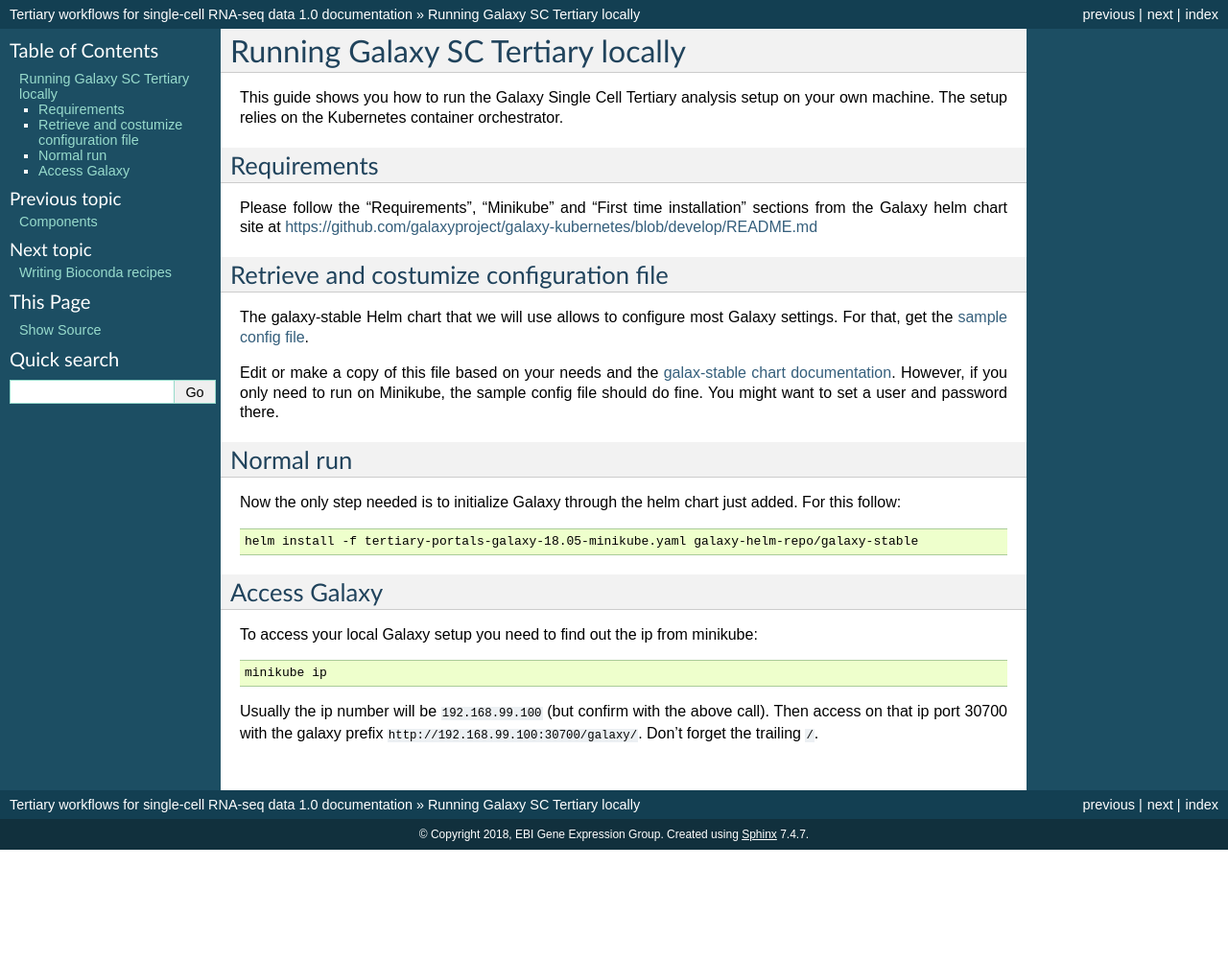
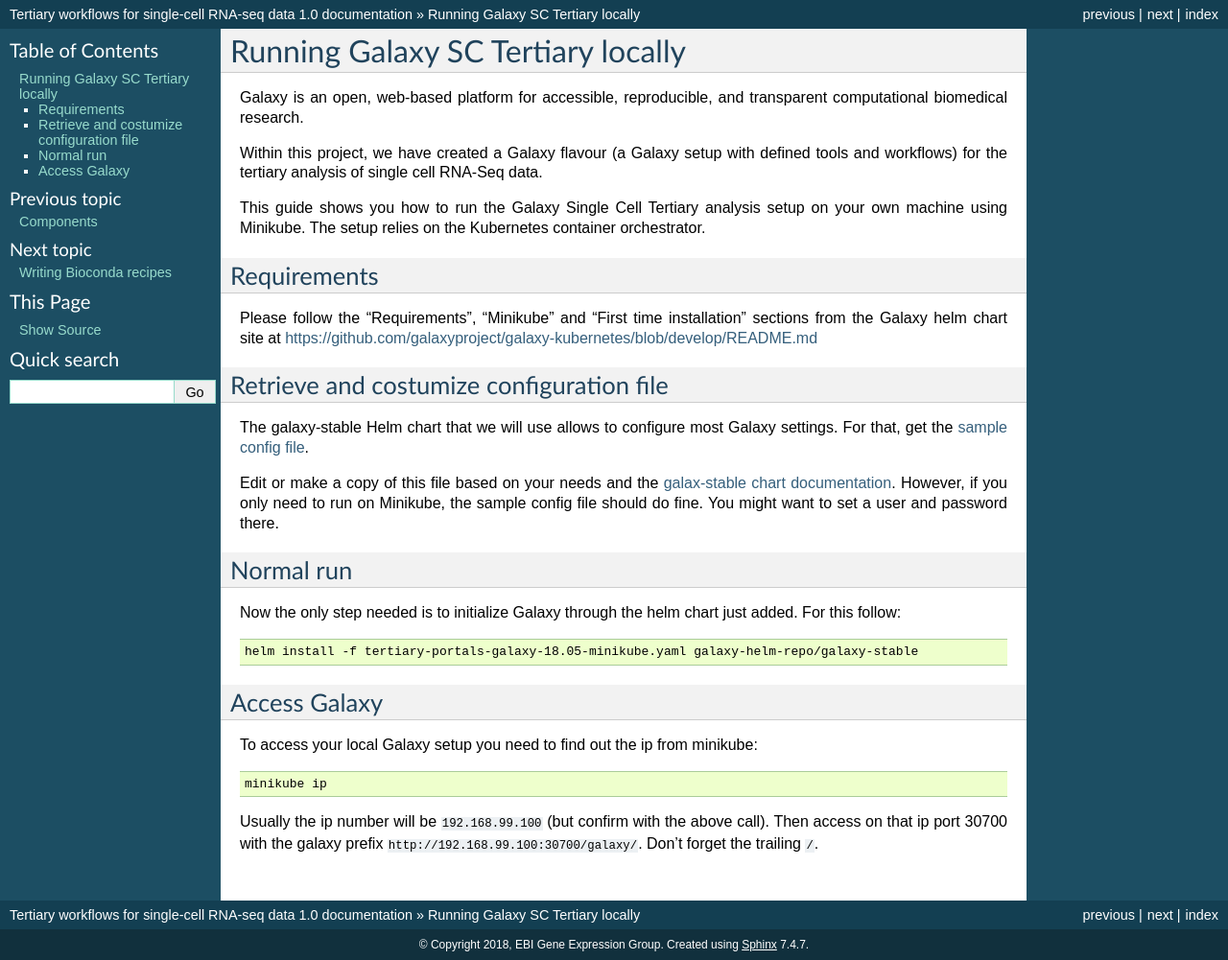
Before and after one commit to ebi-gene-expression-group/tertiary_workflows_docs, a Sphinx documentation site: the page built from docs/running_galaxy_sc_locally.rst, in a window 1280 px wide. Shown: the whole page at 96% size. Built offline with Sphinx 7.4.7, drawn with Linux system fonts in a browser that asks for light colours; before the commit the page ends 900 px from its top, so only the background shows below that.

Commit message:
More context for the Galaxy instance.

```diff
--- a/docs/running_galaxy_sc_locally.rst
+++ b/docs/running_galaxy_sc_locally.rst
@@ -2,8 +2,15 @@
 Running Galaxy SC Tertiary locally
 ##################################
 
+Galaxy is an open, web-based platform for accessible, reproducible, and
+transparent computational biomedical research.
+
+Within this project, we have created a Galaxy flavour (a Galaxy setup with
+defined tools and workflows) for the tertiary analysis of single cell RNA-Seq data.
+
 This guide shows you how to run the Galaxy Single Cell Tertiary analysis setup
-on your own machine. The setup relies on the Kubernetes container orchestrator.
+on your own machine using Minikube. The setup relies on the Kubernetes container
+orchestrator.
 
 ************
 Requirements
```
